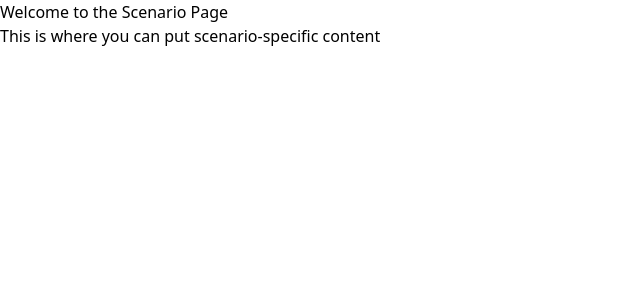
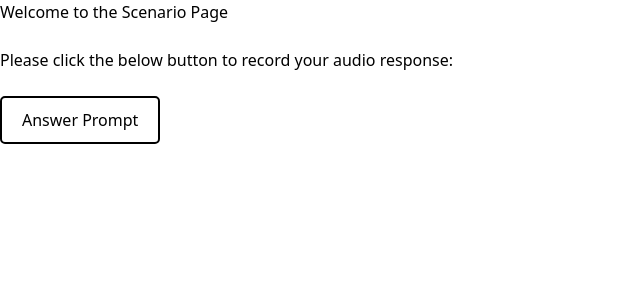
Before and after one commit to thomask902/Clinical-Clarity, a Next.js app in the folder client/: page /scenario in a window 1280 px wide. Shown: the top 300 px of the page, without its empty margins (0-640 px from the left). Built offline with nearby package versions, Linux system fonts and the light colour scheme.

Commit message:
Updated Button for audio prompt

```diff
--- a/client/src/pages/scenario.js
+++ b/client/src/pages/scenario.js
@@ -1,14 +1,30 @@
 import React from 'react';
 
 function ScenarioPage() {
+    const handleButtonClick = () => {
+        alert("Audio Response is being Recorded!");
+    };
+
     return (
         <div>
             <h1>
                 Welcome to the Scenario Page
             </h1>
+            <br></br>
             <p>
-                This is where you can put scenario-specific content
+                Please click the below button to record your audio response:
             </p>
+            <br></br>
+            <button onClick={handleButtonClick}
+                style={{
+                    padding: "10px 20px",
+                    border: "2px solid black",
+                    borderRadius: "5px",
+                    backgroundColor: "white",
+                    cursor: "pointer",
+                    fontSize: "16px",
+              }}>
+                Answer Prompt</button>
         </div>
 
     );
```
